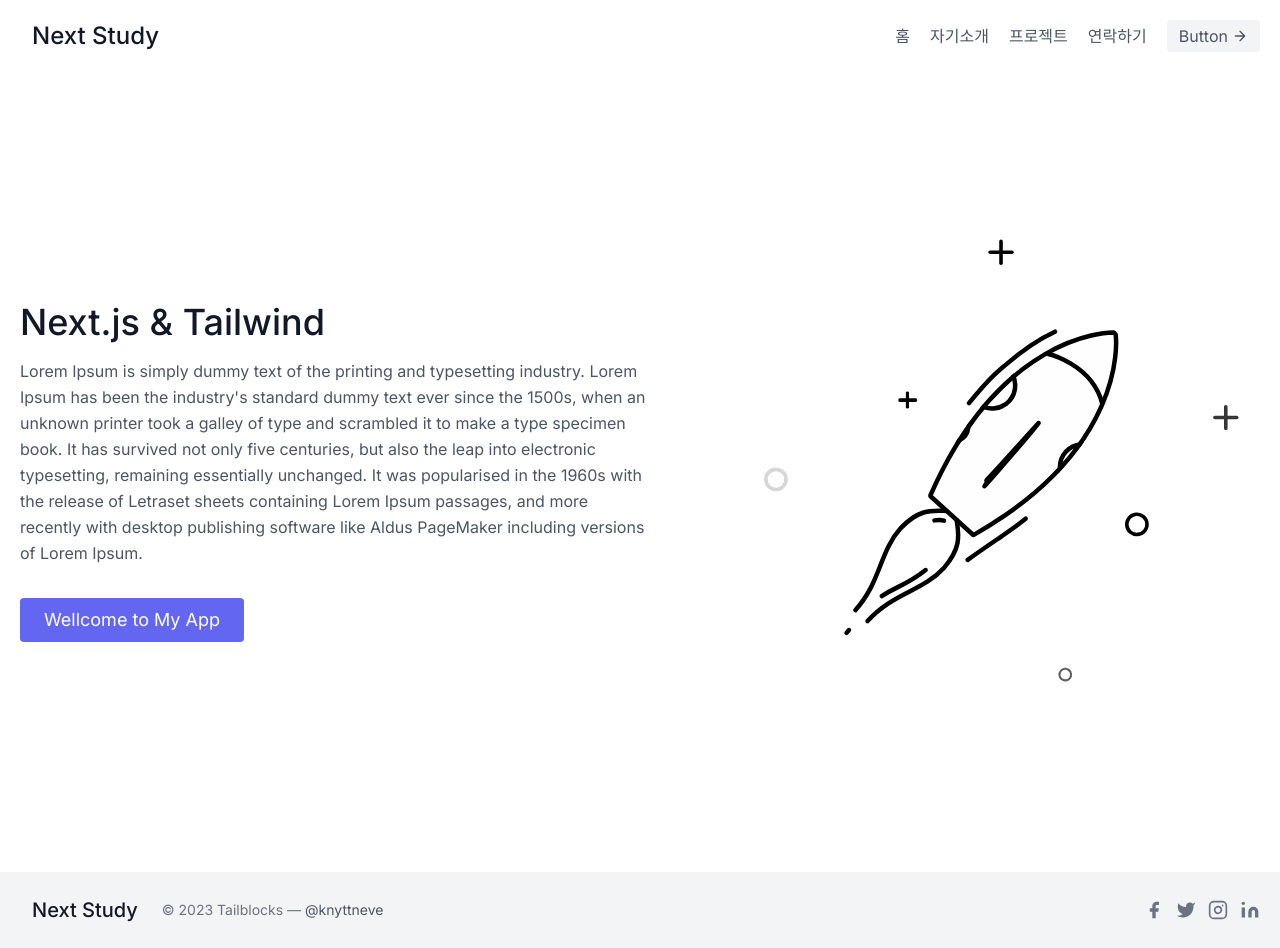
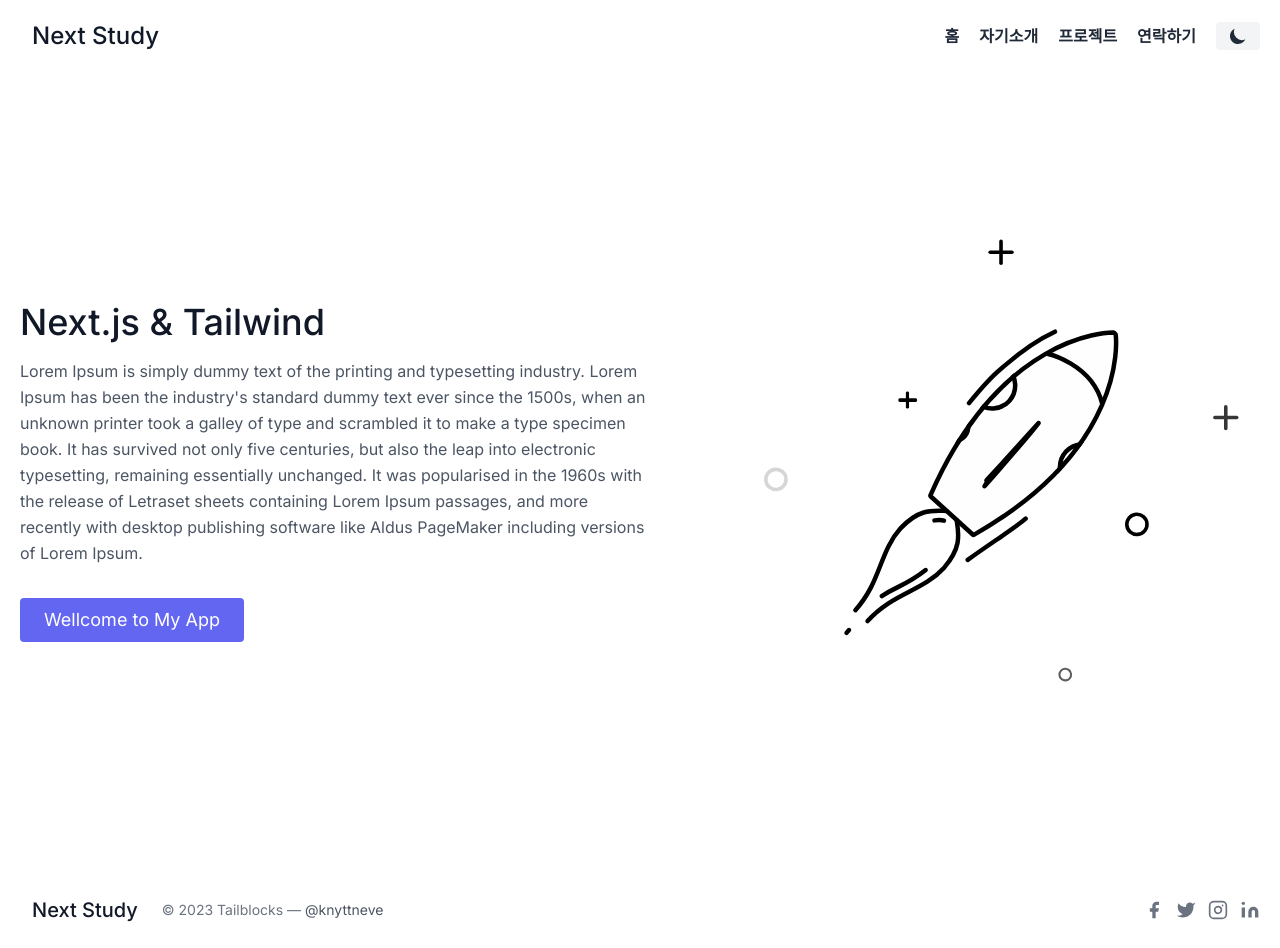
Before and after one commit to polarisyb/Next.js-study, a Next.js app: page / in a window 1280 px wide. Built offline with nearby package versions, Linux system fonts and the light colour scheme.

Commit message:
다크모드 footer, header, hero 컴포넌트 적용

```diff
--- a/src/components/footer.tsx
+++ b/src/components/footer.tsx
@@ -3,11 +3,11 @@ import Link from "next/link";
 export default function Footer() {
   return (
     <>
-      <footer className="text-gray-600 body-font">
-        <div className="bg-gray-100">
+      <footer className="body-font">
+        <div className="">
           <div className="container px-5 py-6 mx-auto flex items-center sm:flex-row flex-col">
             <Link href='/' className="flex title-font font-medium items-center md:justify-start justify-center text-gray-900">
-              <span className="ml-3 text-xl">
+              <span className="ml-3 text-xl darkmode-footerspan">
                 Next Study
               </span>
             </Link>
@@ -16,23 +16,23 @@ export default function Footer() {
             </p>
             <span className="inline-flex sm:ml-auto sm:mt-0 mt-4 justify-center sm:justify-start">
               <a className="text-gray-500">
-                <svg fill="currentColor" stroke-linecap="round" stroke-linejoin="round" stroke-width="2" className="w-5 h-5" viewBox="0 0 24 24">
+                <svg fill="currentColor" strokeLinecap="round" strokeLinejoin="round" strokeWidth="2" className="w-5 h-5" viewBox="0 0 24 24">
                   <path d="M18 2h-3a5 5 0 00-5 5v3H7v4h3v8h4v-8h3l1-4h-4V7a1 1 0 011-1h3z"></path>
                 </svg>
               </a>
               <a className="ml-3 text-gray-500">
-                <svg fill="currentColor" stroke-linecap="round" stroke-linejoin="round" stroke-width="2" className="w-5 h-5" viewBox="0 0 24 24">
+                <svg fill="currentColor" strokeLinecap="round" strokeLinejoin="round" strokeWidth="2" className="w-5 h-5" viewBox="0 0 24 24">
                   <path d="M23 3a10.9 10.9 0 01-3.14 1.53 4.48 4.48 0 00-7.86 3v1A10.66 10.66 0 013 4s-4 9 5 13a11.64 11.64 0 01-7 2c9 5 20 0 20-11.5a4.5 4.5 0 00-.08-.83A7.72 7.72 0 0023 3z"></path>
                 </svg>
               </a>
               <a className="ml-3 text-gray-500">
-                <svg fill="none" stroke="currentColor" stroke-linecap="round" stroke-linejoin="round" stroke-width="2" className="w-5 h-5" viewBox="0 0 24 24">
+                <svg fill="none" stroke="currentColor" strokeLinecap="round" strokeLinejoin="round" strokeWidth="2" className="w-5 h-5" viewBox="0 0 24 24">
                   <rect width="20" height="20" x="2" y="2" rx="5" ry="5"></rect>
                   <path d="M16 11.37A4 4 0 1112.63 8 4 4 0 0116 11.37zm1.5-4.87h.01"></path>
                 </svg>
               </a>
               <a className="ml-3 text-gray-500">
-                <svg fill="currentColor" stroke="currentColor" stroke-linecap="round" stroke-linejoin="round" stroke-width="0" className="w-5 h-5" viewBox="0 0 24 24">
+                <svg fill="currentColor" stroke="currentColor" strokeLinecap="round" strokeLinejoin="round" strokeWidth="0" className="w-5 h-5" viewBox="0 0 24 24">
                   <path stroke="none" d="M16 8a6 6 0 016 6v7h-4v-7a2 2 0 00-2-2 2 2 0 00-2 2v7h-4v-7a6 6 0 016-6zM2 9h4v12H2z"></path>
                   <circle cx="4" cy="4" r="2" stroke="none"></circle>
                 </svg>
--- a/src/components/header.tsx
+++ b/src/components/header.tsx
@@ -1,26 +1,25 @@
+'use client'
+
 import Link from "next/link";
+import DarkModeToggleButton from "./home/darkModeToggleButton";
 
 export default function Header() {
   return (
     <>
-      <header className="text-gray-600 body-font">
+      <header className="text-gray-800 body-font">
         <div className="container mx-auto flex flex-wrap p-5 flex-col md:flex-row items-center">
           <Link href="/" className="flex title-font font-medium items-center text-gray-900 mb-4 md:mb-0">
-            <span className="ml-3 text-2xl">
+            <span className="ml-3 text-2xl darkmode-span">
               Next Study
             </span>
           </Link>
-          <nav className="md:ml-auto flex flex-wrap items-center text-base justify-center">
+          <nav className="md:ml-auto flex flex-wrap items-center text-base justify-center font-bold darkmode-headerlink">
             <Link href="/" className="mr-5 hover:text-gray-900">홈</Link>
             <Link href="/about-me" className="mr-5 hover:text-gray-900">자기소개</Link>
             <Link href="/projects" className="mr-5 hover:text-gray-900">프로젝트</Link>
             <Link href="/contact" className="mr-5 hover:text-gray-900">연락하기</Link>
           </nav>
-          <button className="inline-flex items-center bg-gray-100 border-0 py-1 px-3 focus:outline-none hover:bg-gray-200 rounded text-base mt-4 md:mt-0">Button
-            <svg fill="none" stroke="currentColor" stroke-linecap="round" stroke-linejoin="round" stroke-width="2" className="w-4 h-4 ml-1" viewBox="0 0 24 24">
-              <path d="M5 12h14M12 5l7 7-7 7"></path>
-            </svg>
-          </button>
+          <DarkModeToggleButton />
         </div>
       </header>
     </>
--- a/src/components/home/hero.tsx
+++ b/src/components/home/hero.tsx
@@ -5,7 +5,7 @@ export default function Hero() {
   return(
     <>
       <div className="lg:flex-grow md:w-1/2 lg:pr-24 md:pr-16 flex flex-col md:items-start md:text-left mb-16 md:mb-0 items-center text-center">
-        <h1 className="title-font sm:text-4xl text-3xl mb-4 font-medium text-gray-900">Next.js & Tailwind</h1>
+        <h1 className="title-font sm:text-4xl text-3xl mb-4 font-medium text-gray-900 darkmode-h1">Next.js & Tailwind</h1>
         <p className="mb-8 leading-relaxed">
           Lorem Ipsum is simply dummy text of the printing and typesetting industry. Lorem Ipsum has been the industry's standard dummy text ever since the 1500s, when an unknown printer took a galley of type and scrambled it to make a type specimen book. It has survived not only five centuries, but also the leap into electronic typesetting, remaining essentially unchanged. It was popularised in the 1960s with the release of Letraset sheets containing Lorem Ipsum passages, and more recently with desktop publishing software like Aldus PageMaker including versions of Lorem Ipsum.
         </p>
```
